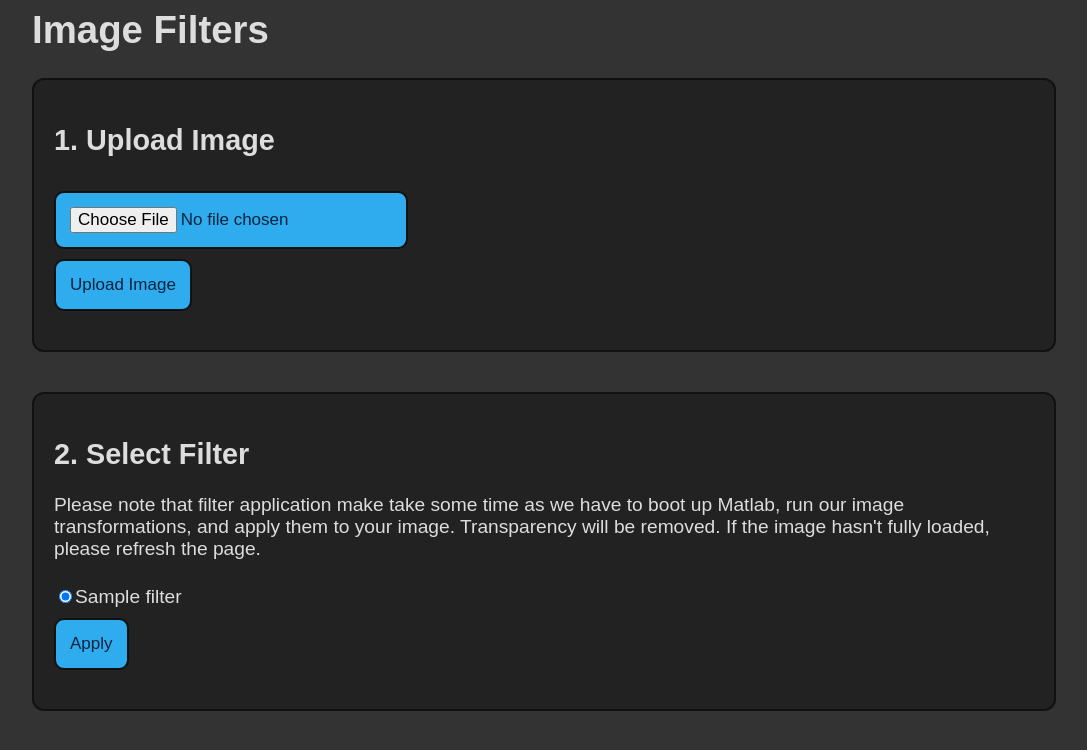
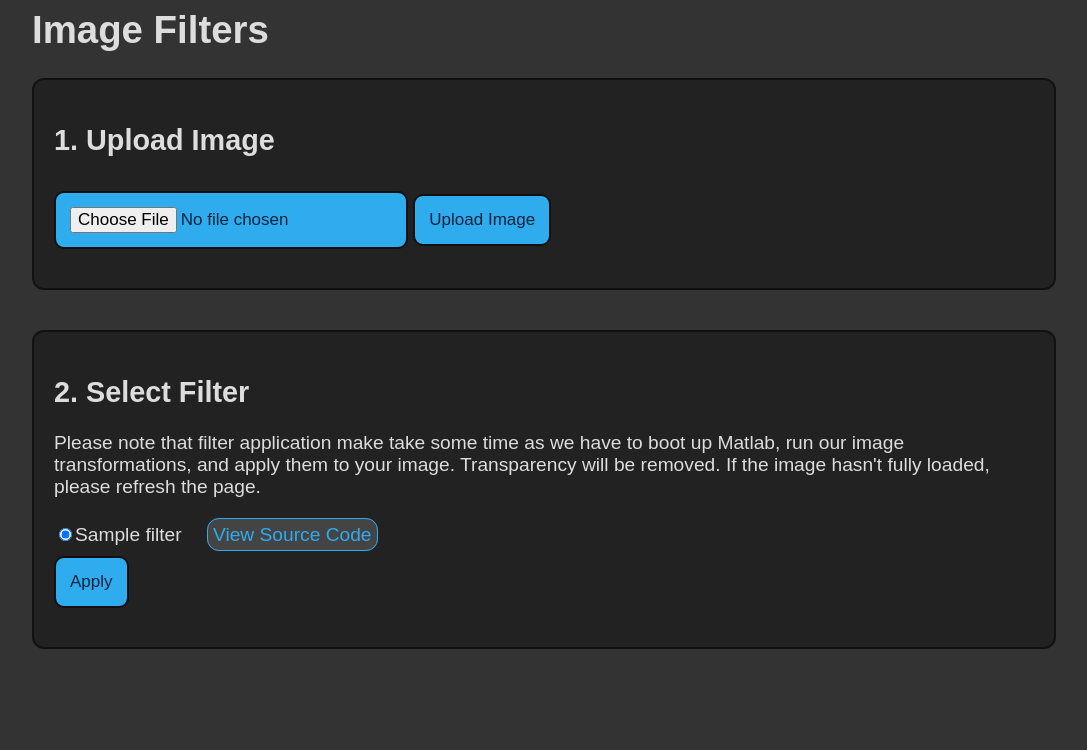
Before and after one commit to mitchellvitez/image-filters-matlab, a Flask app: template templates/index.html in a window 1280 px wide. Shown: the top 750 px of the page, without its empty margins (96-1183 px from the left). Run offline with Flask 2, Linux system fonts and the light colour scheme; the template is opened without the code that fills it: most values are stand-ins (such as "Sample title", 1, 10 or a date in 2020).

Commit message:
Add view source code button

```diff
--- a/app.py
+++ b/app.py
@@ -1,4 +1,4 @@
-from flask import Flask, render_template, request, redirect, url_for
+from flask import Flask, render_template, request, redirect, url_for, send_file
 import random
 import time
 import glob
@@ -25,6 +25,10 @@ def upload():
 def bash_command(cmd):
     subprocess.Popen(['/bin/bash', '-c', cmd])
 
+@app.route('/source/<filter_name>')
+def source(filter_name):
+    return send_file('filters/{}.m'.format(filter_name), mimetype='text/text')
+
 @app.route('/apply', methods=['GET', 'POST'])
 def apply():
     if request.method == 'POST':
--- a/templates/index.html
+++ b/templates/index.html
@@ -13,6 +13,20 @@ body {
     width: 80%;
     margin-left: auto;
     margin-right: auto;
+}
+a {
+    color: #2faced;
+    text-decoration: none;
+    border: 1px solid #2faced;
+    border-radius: 12px;
+    padding: 5px;
+    background-color: #444444;
+    margin-left: 20px;
+}
+a:hover {
+    color: #ffffff;
+    border-color: #ffffff;
+    background-color: #112244;
 }
 .box {
     border: 2px solid #111111;
@@ -41,7 +55,7 @@ img {
     <div class="box">
         <h2>1. Upload Image</h2>
         <form action="upload" method="post" enctype="multipart/form-data">
-            <input type="file" name="image"><br>
+            <input type="file" name="image">
             <input type="submit" name="submit" value="Upload Image">
         </form>
     </div>
@@ -51,7 +65,7 @@ img {
     <p>Please note that filter application make take some time as we have to boot up Matlab, run our image transformations, and apply them to your image. Transparency will be removed. If the image hasn't fully loaded, please refresh the page.</p>
     <form action="apply" method="post">
         {% for filter in filters %}
-        <input type="radio" name="filter" value="{{ filter }}" checked>{{filter}}</input>
+        <input type="radio" name="filter" value="{{ filter }}" checked>{{filter}}</input> <a href="source/{{filter}}">View Source Code</a>
         {% endfor %}
         <br>
         <input type="submit" name="submit" value="Apply">
```
